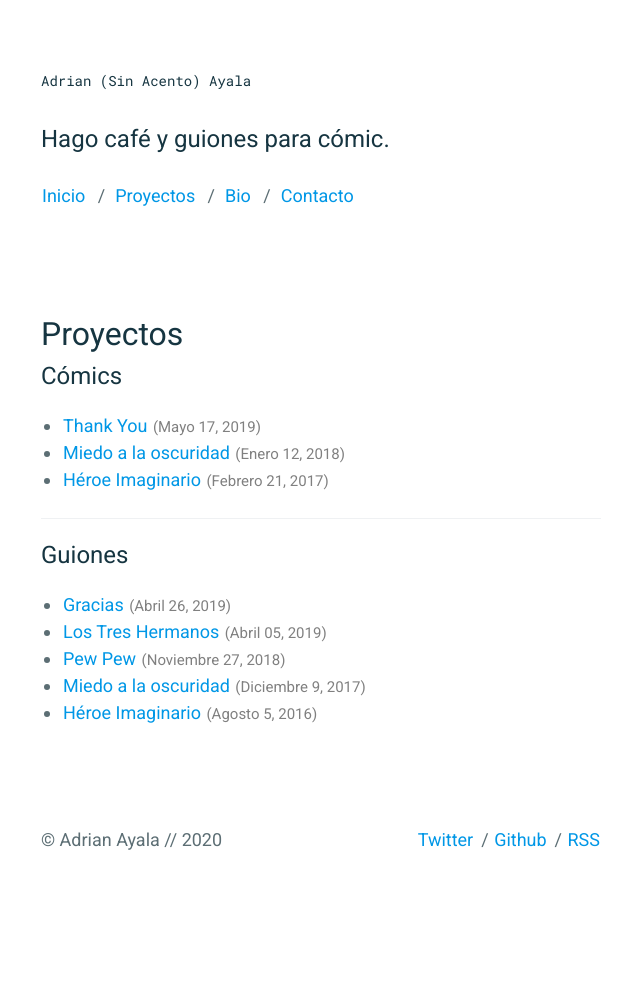
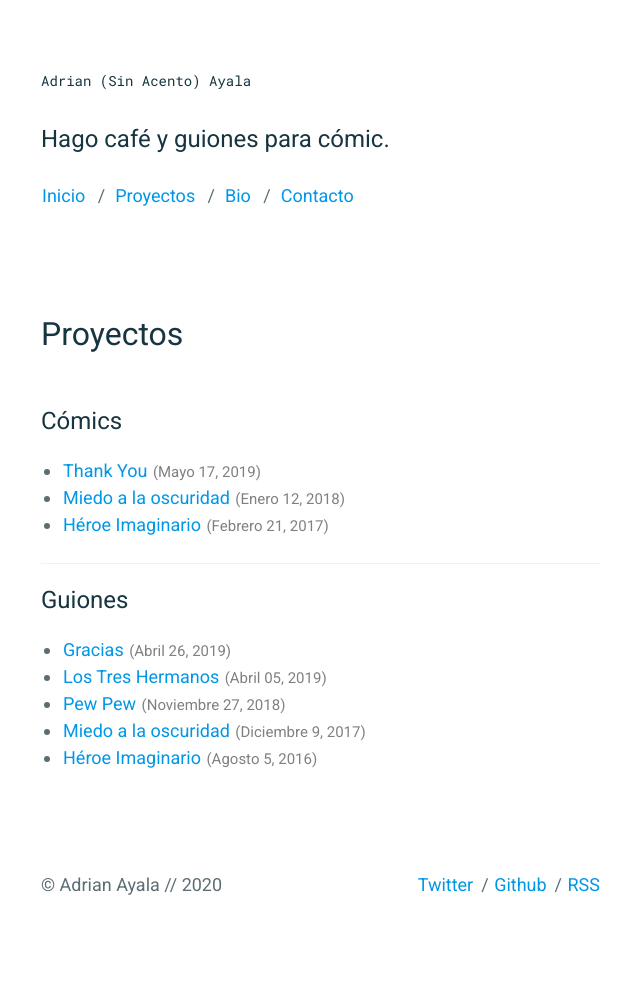
Before and after one commit to adrrian17/adrrian17.github.io, a Jekyll site: the page built from _pages/projects.md, in a window 1280 px wide. Shown: the whole page, without its empty margins (319-959 px from the left). Built offline with Jekyll 4.4.1, drawn with Linux system fonts in a browser that asks for light colours; before the commit the page ends 953 px from its top, so only the background shows below that.

Commit message:
Update projects.md

```diff
--- a/_pages/projects.md
+++ b/_pages/projects.md
@@ -3,6 +3,8 @@ layout: content
 title: Proyectos
 permalink: /projects/
 ---
+
+<br>
 
 ## Cómics
 
@@ -14,8 +16,8 @@ permalink: /projects/
 
 ## Guiones
 
-- [Gracias](/guiones/Gracias.pdf){:target="_blank"} <small>(Abril 26, 2019)</small>
-- [Los Tres Hermanos](/guiones/Los-tres-hermanos.pdf){:target="_blank"} <small>(Abril 05, 2019)</small>
-- [Pew Pew](/guiones/Pew-pew.pdf){:target="_blank"} <small>(Noviembre 27, 2018)</small>
-- [Miedo a la oscuridad](/guiones/Miedo-a-la-oscuridad.pdf){:target="_blank"} <small>(Diciembre 9, 2017)</small>
-- [Héroe Imaginario](/guiones/Heroe-imaginario.pdf){:target="_blank"} <small>(Agosto 5, 2016)</small>
+- [Gracias](/guiones/Gracias.pdf){:target="\_blank"} <small>(Abril 26, 2019)</small>
+- [Los Tres Hermanos](/guiones/Los-tres-hermanos.pdf){:target="\_blank"} <small>(Abril 05, 2019)</small>
+- [Pew Pew](/guiones/Pew-pew.pdf){:target="\_blank"} <small>(Noviembre 27, 2018)</small>
+- [Miedo a la oscuridad](/guiones/Miedo-a-la-oscuridad.pdf){:target="\_blank"} <small>(Diciembre 9, 2017)</small>
+- [Héroe Imaginario](/guiones/Heroe-imaginario.pdf){:target="\_blank"} <small>(Agosto 5, 2016)</small>
```
